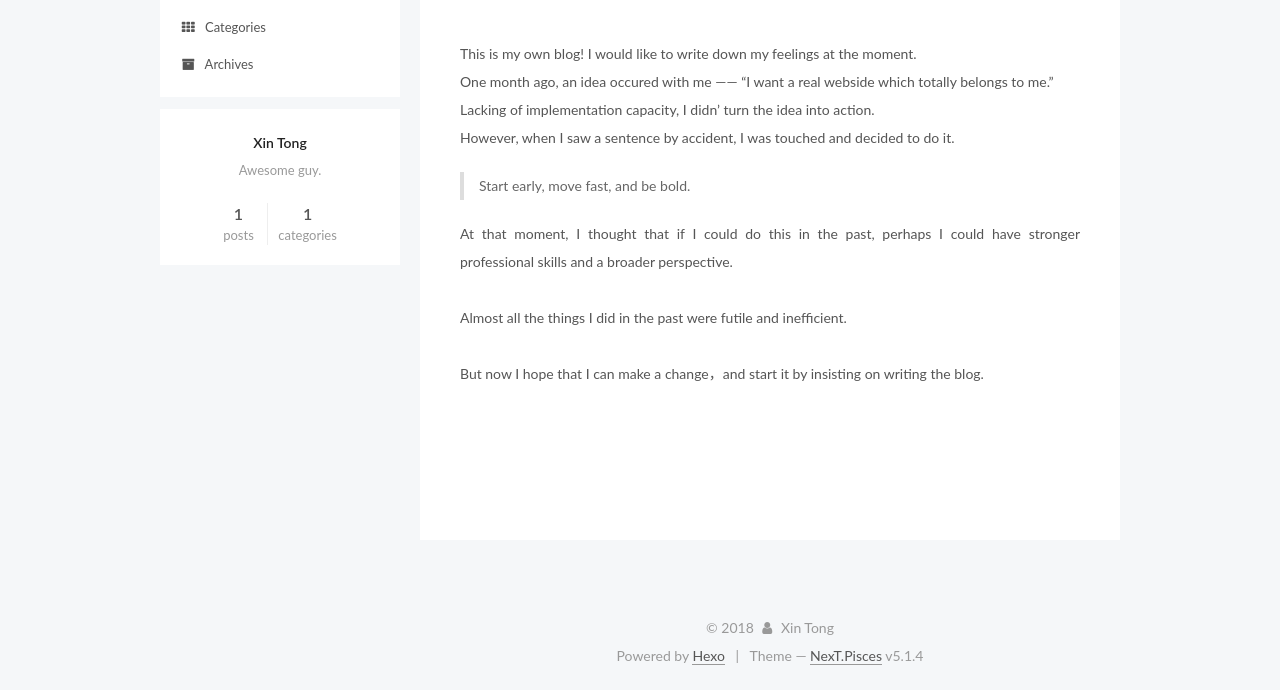
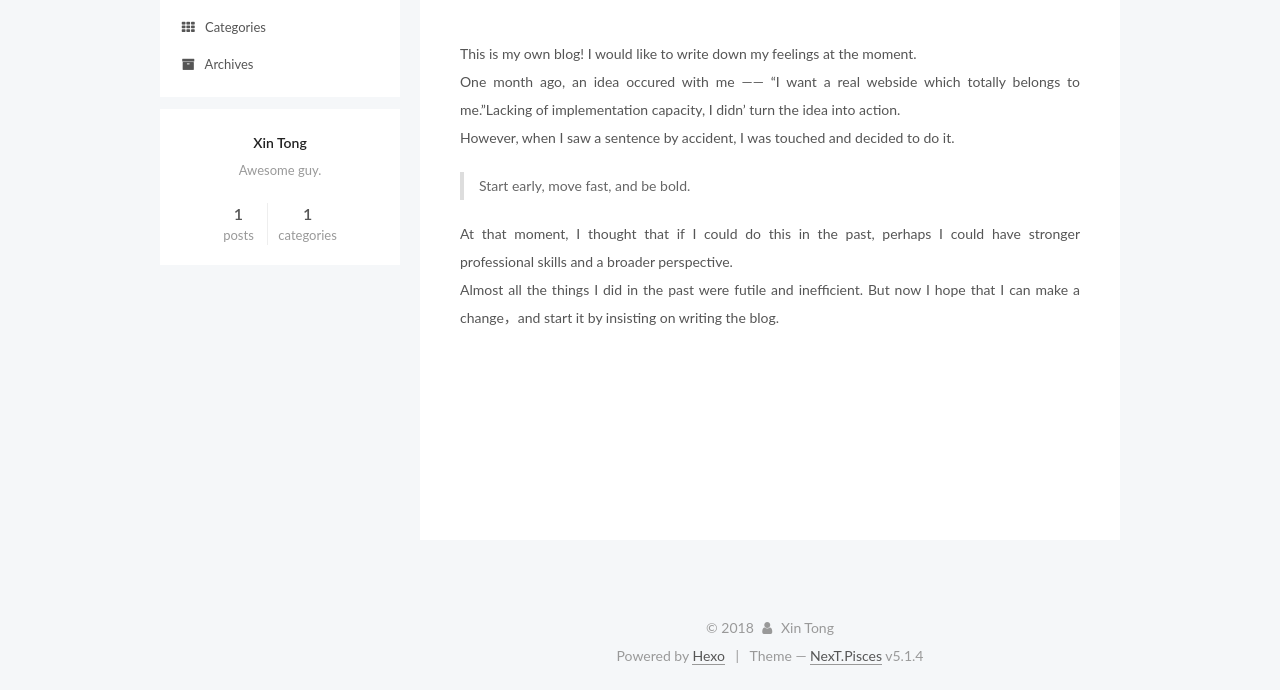
Before and after one commit to XinTongBUPT/XinTongBUPT.github.io, a plain HTML site: page 2018/04/17/my-first-blog/index.html in a window 1280 px wide. Shown: the part 163-853 px from the top of the page. Drawn offline with Linux system fonts and the light colour scheme.

Commit message:
Site updated: 2018-04-18 21:54:23

```diff
--- a/2018/04/17/my-first-blog/index.html
+++ b/2018/04/17/my-first-blog/index.html
@@ -86,7 +86,7 @@
 <meta property="og:site_name" content="Xin Tong&#39;s Blog">
 <meta property="og:description" content="This is my own blog! I would like to write down my feelings at the moment.One month ago, an idea occured with me —— “I want a real webside which totally belongs to me.”Lacking of implementation capaci">
 <meta property="og:locale" content="default">
-<meta property="og:updated_time" content="2018-04-18T13:51:51.000Z">
+<meta property="og:updated_time" content="2018-04-18T13:53:23.000Z">
 <meta name="twitter:card" content="summary">
 <meta name="twitter:title" content="my first blog">
 <meta name="twitter:description" content="This is my own blog! I would like to write down my feelings at the moment.One month ago, an idea occured with me —— “I want a real webside which totally belongs to me.”Lacking of implementation capaci">
@@ -331,11 +331,11 @@
 
 
 
-        <p>This is my own blog! I would like to write down my feelings at the moment.<br>One month ago, an idea occured with me —— “I want a real webside which totally belongs to me.”<br>Lacking of implementation capacity, I didn’ turn the idea into action.<br>However, when I saw a sentence by accident, I was touched and decided to do it.</p>
+        <p>This is my own blog! I would like to write down my feelings at the moment.<br>One month ago, an idea occured with me —— “I want a real webside which totally belongs to me.”Lacking of implementation capacity, I didn’ turn the idea into action.<br>However, when I saw a sentence by accident, I was touched and decided to do it.</p>
 <blockquote>
 <p>Start early, move fast, and be bold.</p>
 </blockquote>
-<p>At that moment, I thought that if I could do this in the past, perhaps I could have stronger professional skills and a broader perspective. <br><br>Almost all the things I did in the past were futile and inefficient. <br><br>But now I hope that I can make a change，and start it  by insisting on writing the blog.</p>
+<p>At that moment, I thought that if I could do this in the past, perhaps I could have stronger professional skills and a broader perspective.<br>Almost all the things I did in the past were futile and inefficient. But now I hope that I can make a change，and start it  by insisting on writing the blog.</p>
 
 
     </div>
--- a/css/main.css
+++ b/css/main.css
@@ -1823,7 +1823,7 @@ pre .javascript .function {
   width: 4px;
   height: 4px;
   border-radius: 50%;
-  background: #39a8e2;
+  background: #461b11;
 }
 .links-of-blogroll {
   font-size: 13px;
```
Also changed, not shown: index.html (+2 -2 lines).
